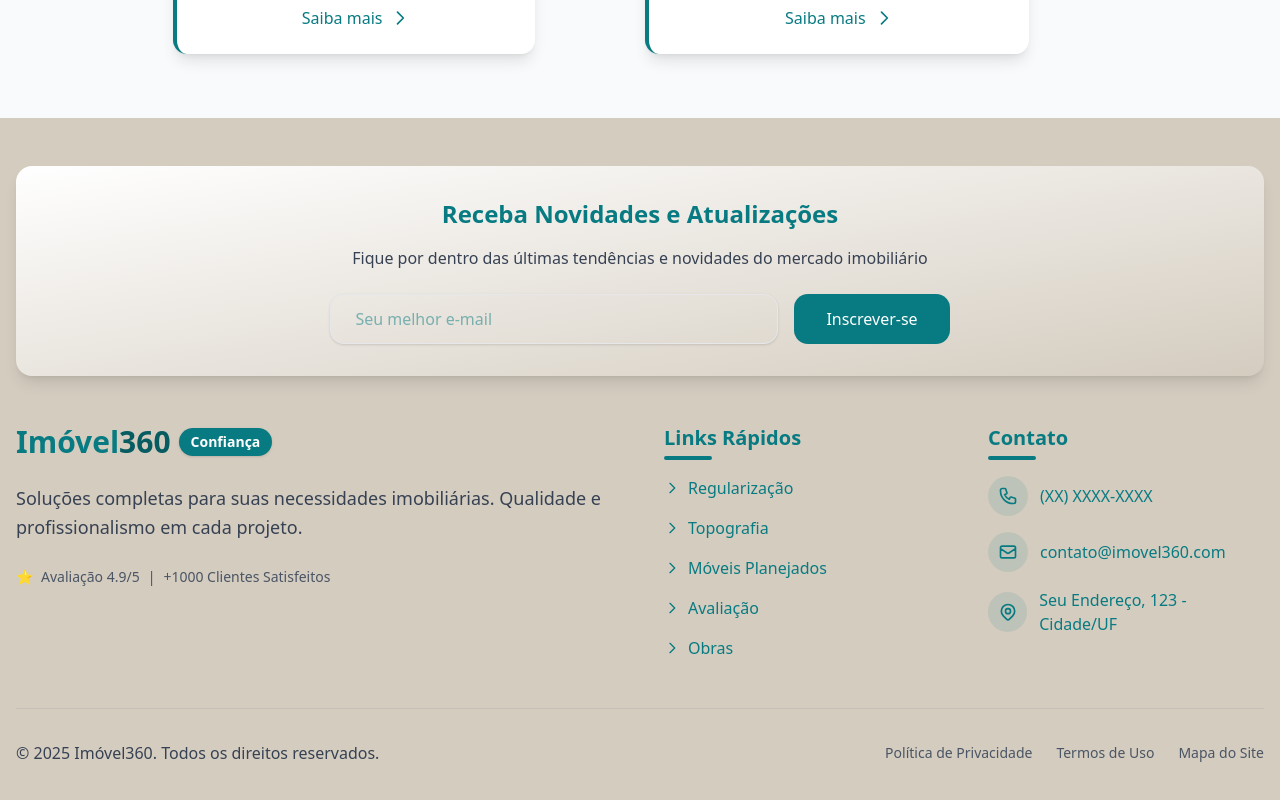
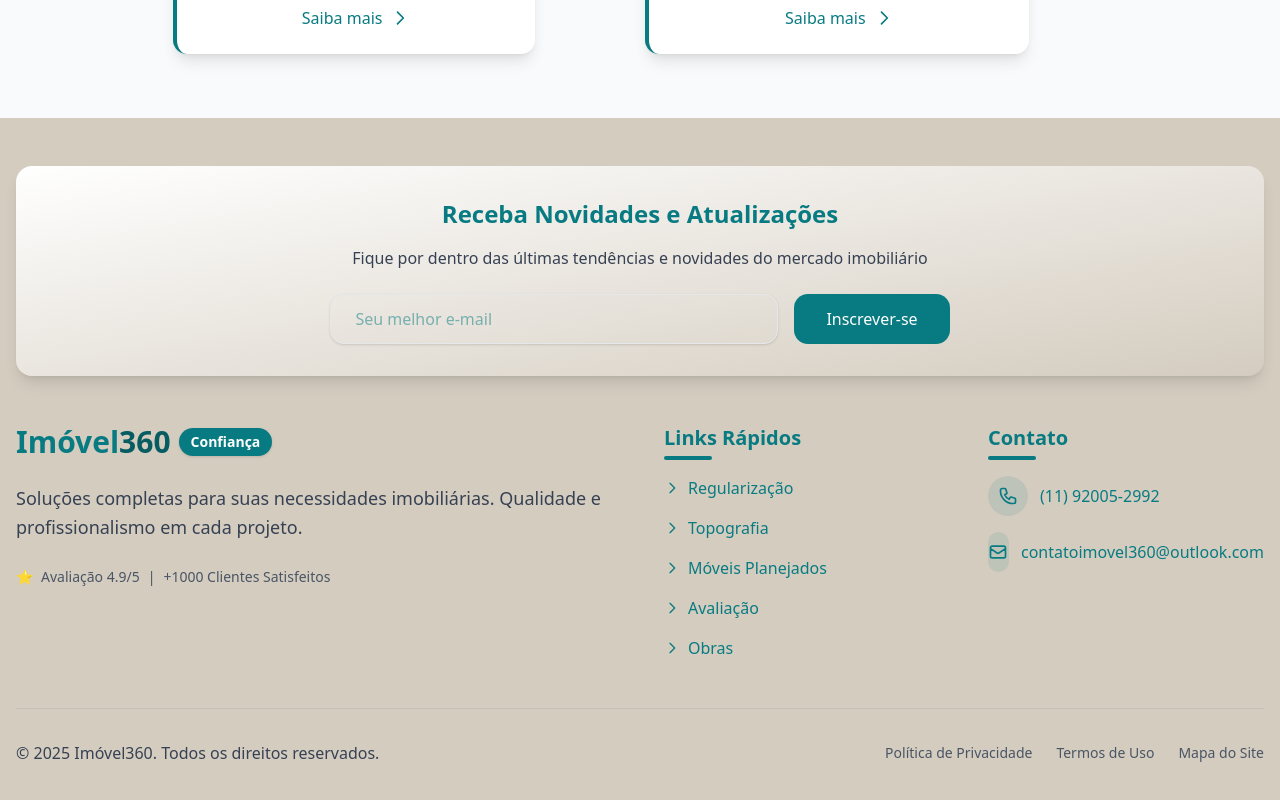
Before and after one commit to morgadothiago/imovel_360, a Next.js app: page / in a window 1280 px wide. Shown: the part 980-1780 px from the top of the page. Built offline with nearby package versions, Linux system fonts and the light colour scheme.

Commit message:
atualização

```diff
--- a/src/app/components/Footer/index.tsx
+++ b/src/app/components/Footer/index.tsx
@@ -105,7 +105,7 @@ export default function Footer() {
                     <path strokeLinecap="round" strokeLinejoin="round" strokeWidth="2" d="M3 5a2 2 0 012-2h3.28a1 1 0 01.948.684l1.498 4.493a1 1 0 01-.502 1.21l-2.257 1.13a11.042 11.042 0 005.516 5.516l1.13-2.257a1 1 0 011.21-.502l4.493 1.498a1 1 0 01.684.949V19a2 2 0 01-2 2h-1C9.716 21 3 14.284 3 6V5z" />
                   </svg>
                 </div>
-                <span className="group-hover:underline">(XX) XXXX-XXXX</span>
+                <span className="group-hover:underline">(11) 92005-2992</span>
               </li>
               <li className="group flex items-center hover:text-[#065c61] transition-all cursor-pointer">
                 <div className="w-10 h-10 mr-3 bg-[#087B82]/10 rounded-full flex items-center justify-center group-hover:bg-[#087B82]/20">
@@ -113,17 +113,9 @@ export default function Footer() {
                     <path strokeLinecap="round" strokeLinejoin="round" strokeWidth="2" d="M3 8l7.89 5.26a2 2 0 002.22 0L21 8M5 19h14a2 2 0 002-2V7a2 2 0 00-2-2H5a2 2 0 00-2 2v10a2 2 0 002 2z" />
                   </svg>
                 </div>
-                <span className="group-hover:underline">contato@imovel360.com</span>
+                <span className="group-hover:underline">contatoimovel360@outlook.com</span>
               </li>
-              <li className="group flex items-center hover:text-[#065c61] transition-all cursor-pointer">
-                <div className="w-10 h-10 mr-3 bg-[#087B82]/10 rounded-full flex items-center justify-center group-hover:bg-[#087B82]/20">
-                  <svg className="w-5 h-5" fill="none" stroke="currentColor" viewBox="0 0 24 24">
-                    <path strokeLinecap="round" strokeLinejoin="round" strokeWidth="2" d="M17.657 16.657L13.414 20.9a1.998 1.998 0 01-2.827 0l-4.244-4.243a8 8 0 1111.314 0z" />
-                    <path strokeLinecap="round" strokeLinejoin="round" strokeWidth="2" d="M15 11a3 3 0 11-6 0 3 3 0 016 0z" />
-                  </svg>
-                </div>
-                <span className="group-hover:underline">Seu Endereço, 123 - Cidade/UF</span>
-              </li>
+
             </ul>
 
             {/* Redes Sociais */}
--- a/src/app/page.tsx
+++ b/src/app/page.tsx
@@ -15,8 +15,8 @@ export default function Home() {
   const slides = [
     {
       image: RegulamentaImg,
-      title: "Encontre seu Imóvel Ideal",
-      description: "Soluções completas para suas necessidades imobiliárias"
+      title: "Regularização de Imóveis",
+      description: "Regularize seu imóvel com segurança e tranquilidade"
     },
     {
       image: Topolog,
```
